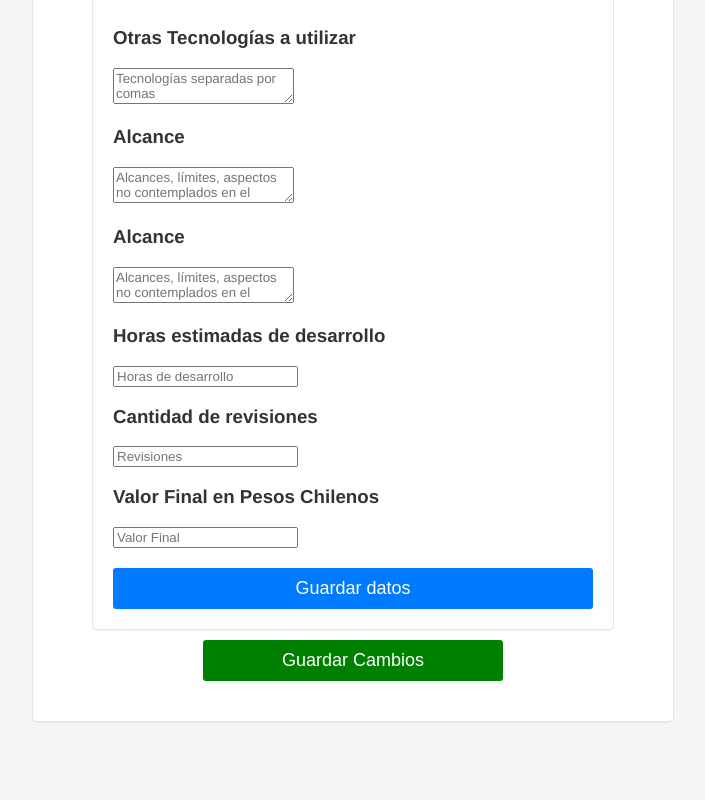
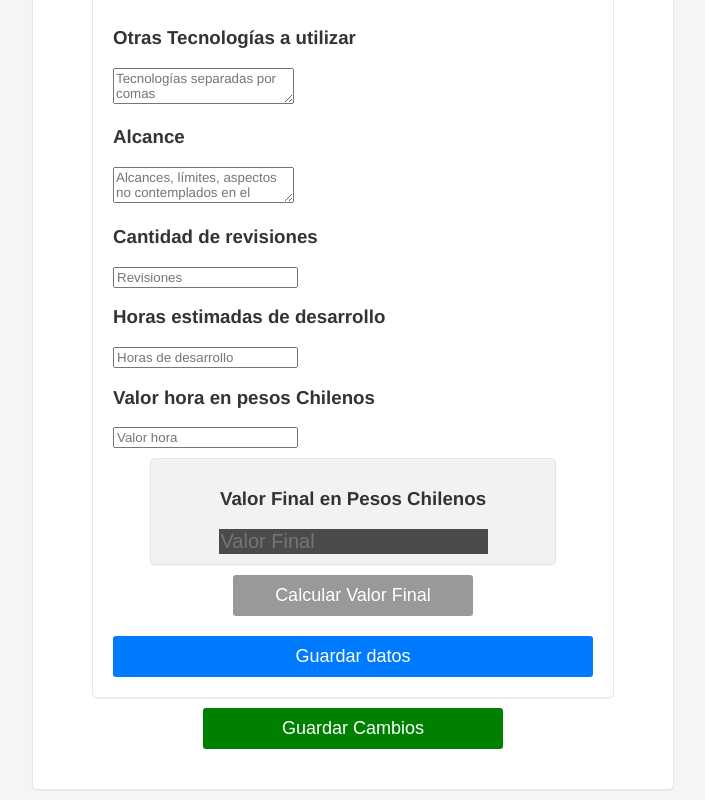
Before and after one commit to guslopezr/freecoders-glr, a React (Create React App) app: page /crearpropuesta in a window 1280 px wide. Shown: the part 1591-2391 px from the top of the page, without its empty margins (287-992 px from the left). Before the commit the page ends 2323 px from the top, so only its background shows below. Built offline with nearby package versions, Linux system fonts and the light colour scheme.

Commit message:
cambios al formulario de propuesta

```diff
--- a/package.json
+++ b/package.json
@@ -7,6 +7,7 @@
     "@testing-library/react": "^13.4.0",
     "@testing-library/user-event": "^13.5.0",
     "bootstrap": "^5.2.3",
+    "rc-slider": "^10.1.1",
     "react": "^18.2.0",
     "react-bootstrap": "^2.7.2",
     "react-bootstrap-range-slider": "^3.0.8",
--- a/src/views/viewscrearpropuesta/RedactarPropuesta3.jsx
+++ b/src/views/viewscrearpropuesta/RedactarPropuesta3.jsx
@@ -7,6 +7,7 @@ function RedactarPropuesta3() {
   const [hours, setHours] = useState("");
   const [revisions, setRevisions] = useState("");
   const [value, setValue] = useState("");
+  const [hourValue, setHourValue] = useState("");
 
   const handleSave = () => {
     const data = {
@@ -20,11 +21,17 @@ function RedactarPropuesta3() {
     localStorage.setItem("projectData", JSON.stringify(data));
   };
 
+  const calculateValue = () => {
+    const calculatedValue = hours * hourValue;
+    setValue(calculatedValue);
+  };
+
   return (
     <div className="maincontainer">
       <div>
         <h3>Otras Tecnologías a utilizar</h3>
-        <textarea className='my-textarea'
+        <textarea
+          className="my-textarea"
           placeholder="Tecnologías separadas por comas"
           value={technologies}
           onChange={(e) => setTechnologies(e.target.value)}
@@ -32,20 +39,24 @@ function RedactarPropuesta3() {
       </div>
       <div>
         <h3>Alcance</h3>
-        <textarea className='my-textarea'
+        <textarea
+          className="my-textarea"
           placeholder="Alcances, límites, aspectos no contemplados en el servicio"
           value={scope1}
           onChange={(e) => setScope1(e.target.value)}
         />
       </div>
+
       <div>
-        <h3>Alcance</h3>
-        <textarea className='my-textarea'
-          placeholder="Alcances, límites, aspectos no contemplados en el servicio"
-          value={scope2}
-          onChange={(e) => setScope2(e.target.value)}
+        <h3>Cantidad de revisiones</h3>
+        <input
+          type="number"
+          placeholder="Revisiones"
+          value={revisions}
+          onChange={(e) => setRevisions(e.target.value)}
         />
       </div>
+
       <div>
         <h3>Horas estimadas de desarrollo</h3>
         <input
@@ -55,25 +66,50 @@ function RedactarPropuesta3() {
           onChange={(e) => setHours(e.target.value)}
         />
       </div>
+
       <div>
-        <h3>Cantidad de revisiones</h3>
+        <h3>Valor hora en pesos Chilenos</h3>
         <input
           type="number"
-          placeholder="Revisiones"
-          value={revisions}
-          onChange={(e) => setRevisions(e.target.value)}
+          placeholder="Valor hora"
+          value={hourValue}
+          onChange={(e) => setHourValue(e.target.value)}
         />
       </div>
-      <div>
+      <div
+        className="maincontainer"
+        style={{
+          padding: "10px",
+          margin: "10px auto",
+          textAlign: "center",
+          backgroundColor: "#f2f2f2",
+        }}
+      >
         <h3>Valor Final en Pesos Chilenos</h3>
+
         <input
           type="number"
           placeholder="Valor Final"
           value={value}
           onChange={(e) => setValue(e.target.value)}
+          style={{
+            fontSize: "20px",
+            border: "none",
+            outline: "none",
+            backgroundColor: "#4B4B4B",
+            color: "#fff",
+          }}
         />
       </div>
-      <button  type="submit" onClick={handleSave}>Guardar datos</button>
+
+      <div>
+        <button id="button-skills" onClick={calculateValue}>
+          Calcular Valor Final
+        </button>
+      </div>
+      <button type="submit" onClick={handleSave}>
+        Guardar datos
+      </button>
     </div>
   );
 }
```
Also changed, not shown: 1 other file (tests, documents, lock files or other folders).
